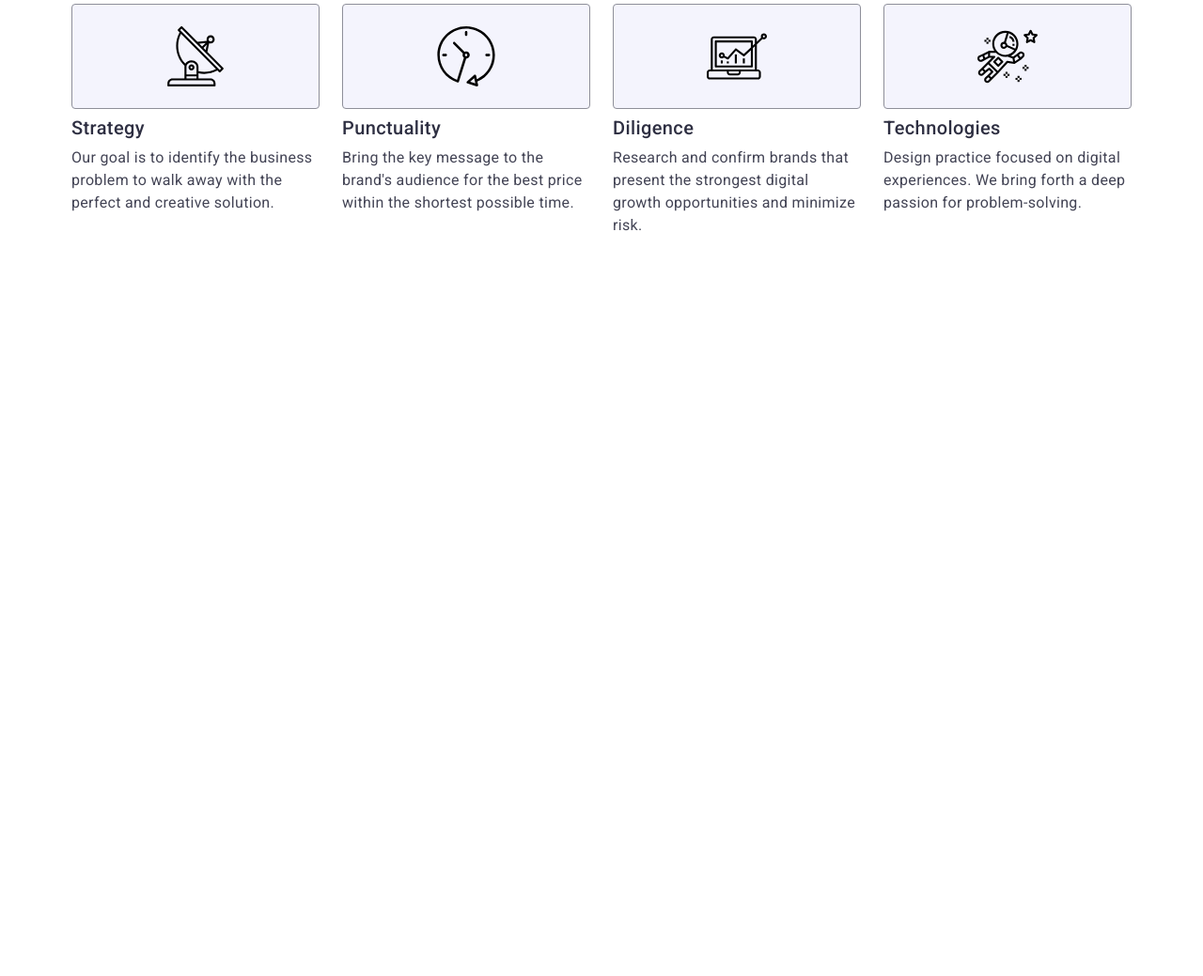
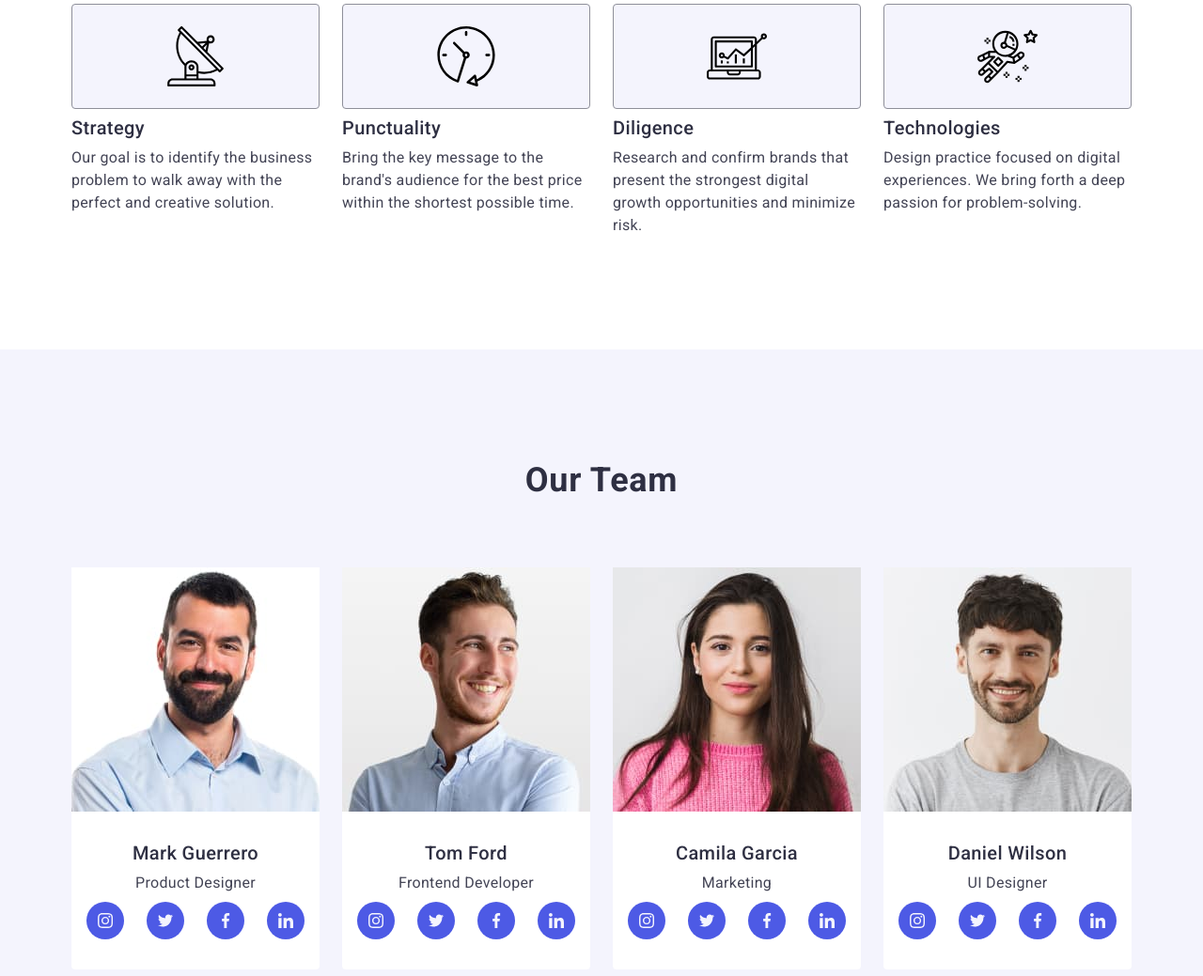
Before and after one commit to SOV2014/goit-markup-hw-06, a plain HTML site: page index.html in a window 1280 px wide. Shown: the part 793-1832 px from the top of the page at 94% size. Before the commit the page ends 1165 px from the top, so only its background shows below. Drawn offline with nearby package versions, Linux system fonts and the light colour scheme.

Commit message:
newfolder

```diff
--- a/css/styles.css
+++ b/css/styles.css
@@ -245,7 +245,7 @@ ol {
 
 .team {
   background-color: #f4f4fd;
-  padding: 120px 0;
+  padding: 96px 0;
 }
 
 
@@ -263,18 +263,21 @@ ol {
 
 .team-list {
   display: flex;
-  gap: 24px;
+  flex-direction: column;
+  gap: 72px;
 }
 
-.team-list .team-item:first-child {
+/* .team-list .team-item:first-child {
   box-shadow: 0px 1px 6px rgba(46, 47, 66, 0.08), 0px 1px 1px rgba(46, 47, 66, 0.16), 0px 2px 1px rgba(46, 47, 66, 0.08);
 
+
+.team-list .team-item {
+  box-shadow: 0px 1px 6px rgba(46, 47, 66, 0.08), 0px 1px 1px rgba(46, 47, 66, 0.16), 0px 2px 1px rgba(46, 47, 66, 0.08);
 }
 
 .team-item {
   background-color: #ffffff;
-  width: calc((100% - 72px) / 4);
-  border-radius: 0px 0px 4px 4px;
+  width: 100%;
 }
 
 /* ========card-item========= */
@@ -933,8 +936,25 @@ ol {
 
   .advanteges-item-title {
     text-align: left;
+  }
 
+  /* ===========Team=========== */
+  .team {
+    padding: 96px 108px;
   }
+.team-list {
+  flex-direction: row;
+  flex-wrap: wrap;
+  gap: 24px;
+
+}
+  .team-item {
+    background-color: #ffffff;
+    width: calc((100% - 24px) / 2);
+    border-radius: 0px 0px 4px 4px;
+  }
+
+
 
 }
 
@@ -996,4 +1016,20 @@ ol {
   .advanteges-item-list {
     width: calc((100% - 24px * 3) / 4);
   }
+
+  /* ===========Team=========== */
+
+.team {
+  padding: 120px 0;
 }
+.team-list {
+  gap: 24px;
+}
+.team-item {
+  background-color: #ffffff;
+  width: calc((100% - 72px) / 4);
+  border-radius: 0px 0px 4px 4px;
+}
+
+
+}
--- a/index.html
+++ b/index.html
@@ -43,7 +43,7 @@
           </ul>
         </nav>
         <address class="address">
-          <l class="address-list">
+          <ul class="address-list">
             <li>
               <a class="address-link" href="mailto:info@devstudio.com"
                 >info@devstudio.com</a
@@ -130,7 +130,7 @@
         </div>
       </section>
       <!-- =============Team=============== -->
-      <!-- <section class="team">
+      <section class="team">
         <div class="container">
           <h2 class="team-title">Our Team</h2>
           <ul class="team-list">
@@ -305,7 +305,7 @@
             </li>
           </ul>
         </div>
-      </section> -->
+      </section>
       <!-- =============Portfolio============== -->
       <!-- <section class="portfolio">
         <div class="container">
```
